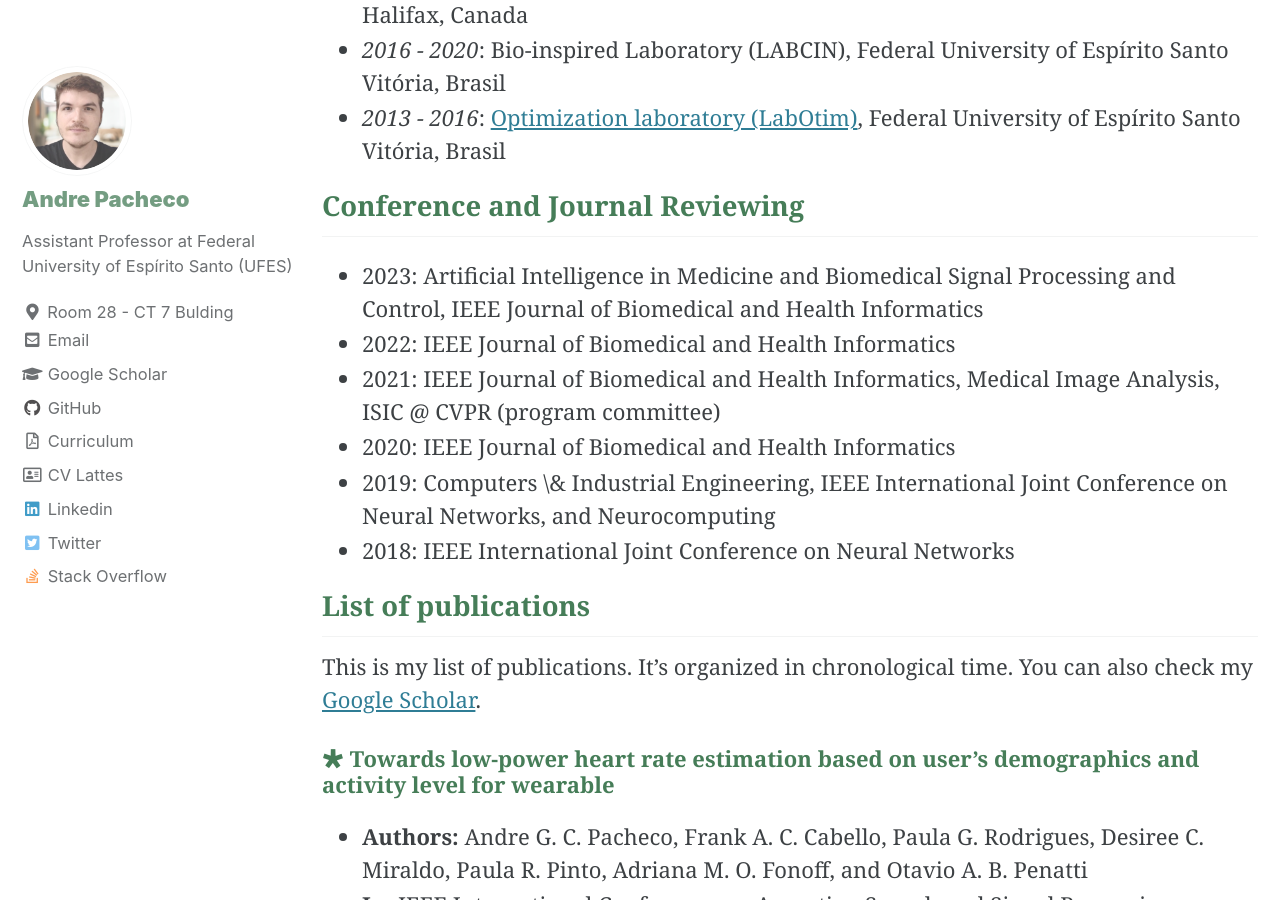
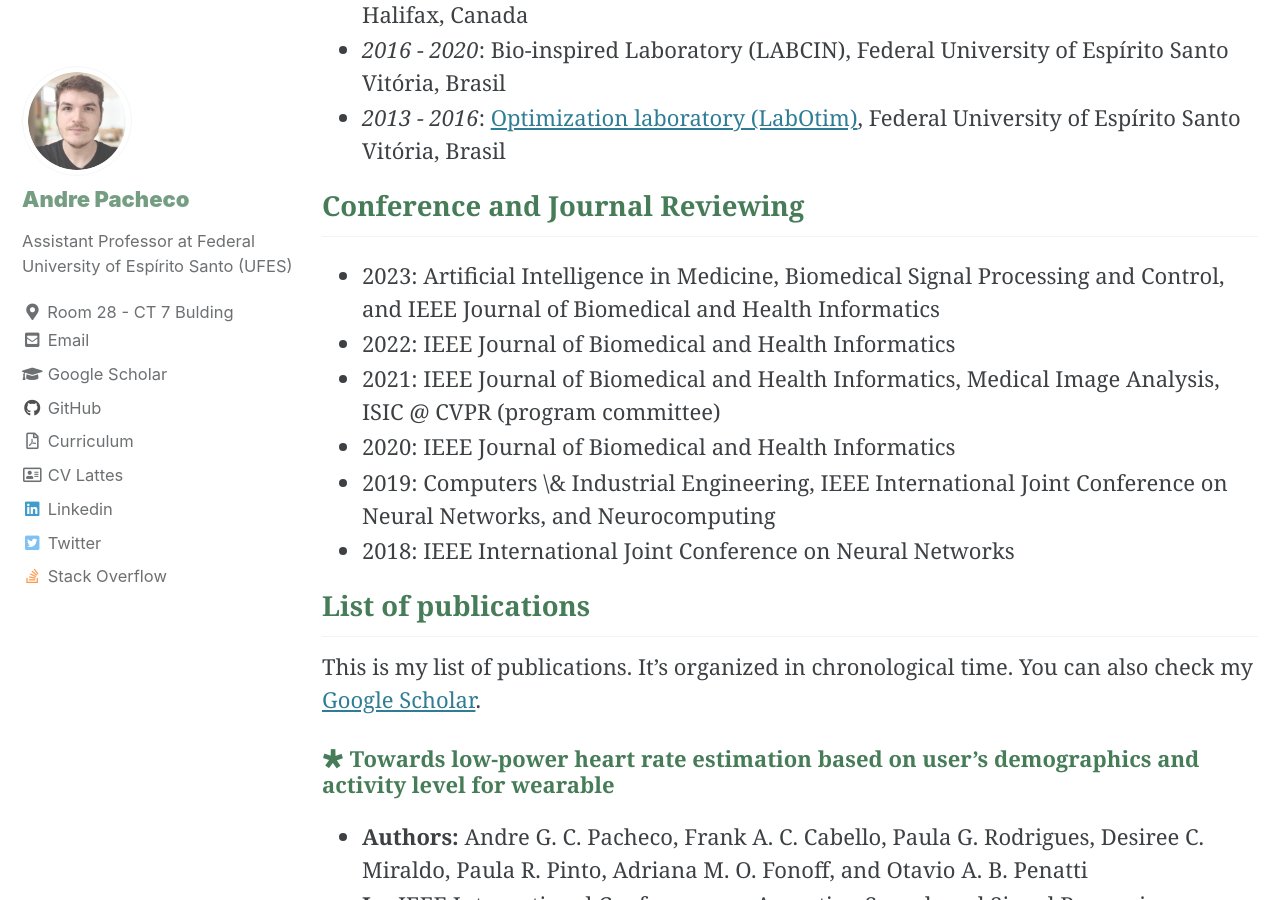
Before and after one commit to paaatcha/paaatcha.github.io, a Jekyll site: the page built from _pages/research.md, in a window 1280 px wide and 900 px high, scrolled down 1044 px. Built offline with Jekyll 4.4.1, drawn with Linux system fonts in a browser that asks for light colours; cached includes are drawn as plain includes; some of the changed text lies outside the part shown.

Commit message:
inclusing some new info

```diff
--- a/_pages/research.md
+++ b/_pages/research.md
@@ -35,7 +35,7 @@ I've worked in the following research groups:
 
 
 ## Conference and Journal Reviewing
-- 2023: Artificial Intelligence in Medicine and Biomedical Signal Processing and Control, IEEE Journal of Biomedical and Health Informatics
+- 2023: Artificial Intelligence in Medicine, Biomedical Signal Processing and Control, and IEEE Journal of Biomedical and Health Informatics
 - 2022: IEEE Journal of Biomedical and Health Informatics
 - 2021: IEEE Journal of Biomedical and Health Informatics, Medical Image Analysis, ISIC @ CVPR (program committee)
 - 2020: IEEE Journal of Biomedical and Health Informatics
```
Also changed, not shown: other parts of _pages/research.md (+6 -0 lines), 3 other files.
